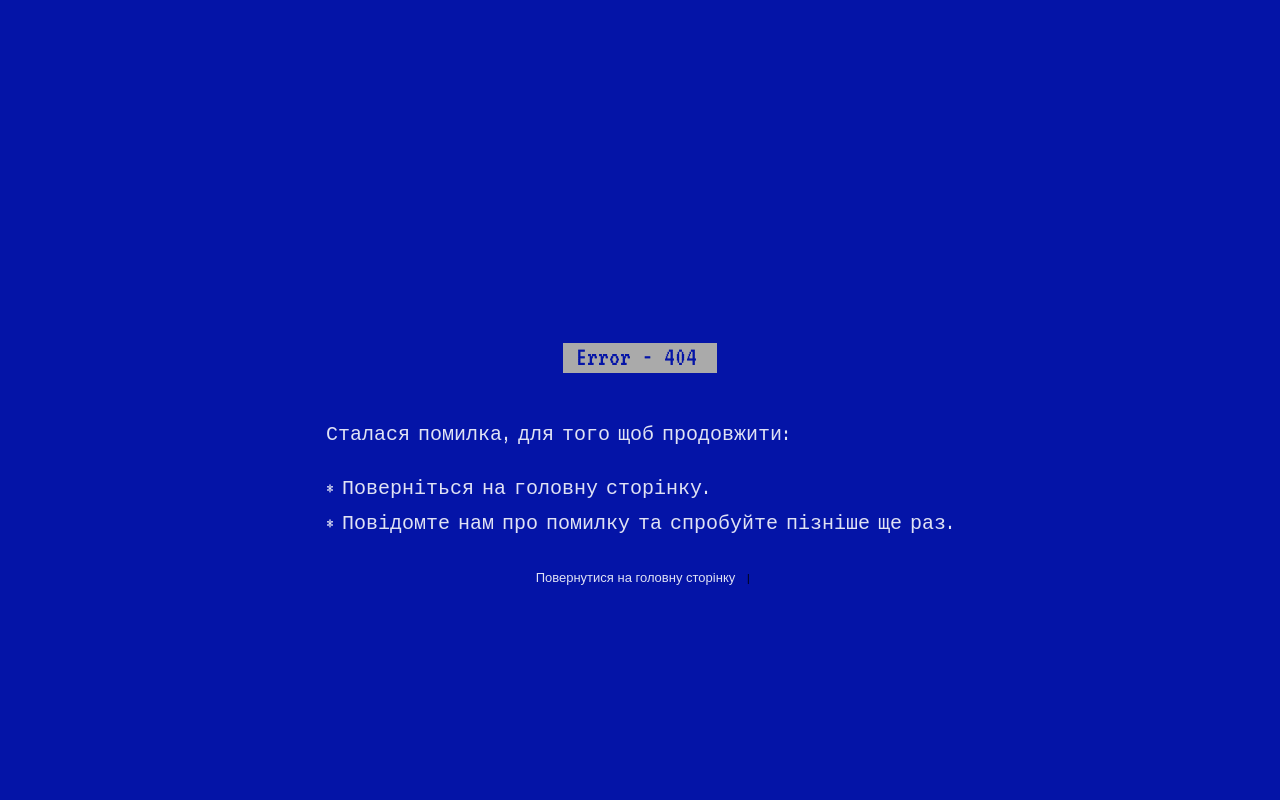
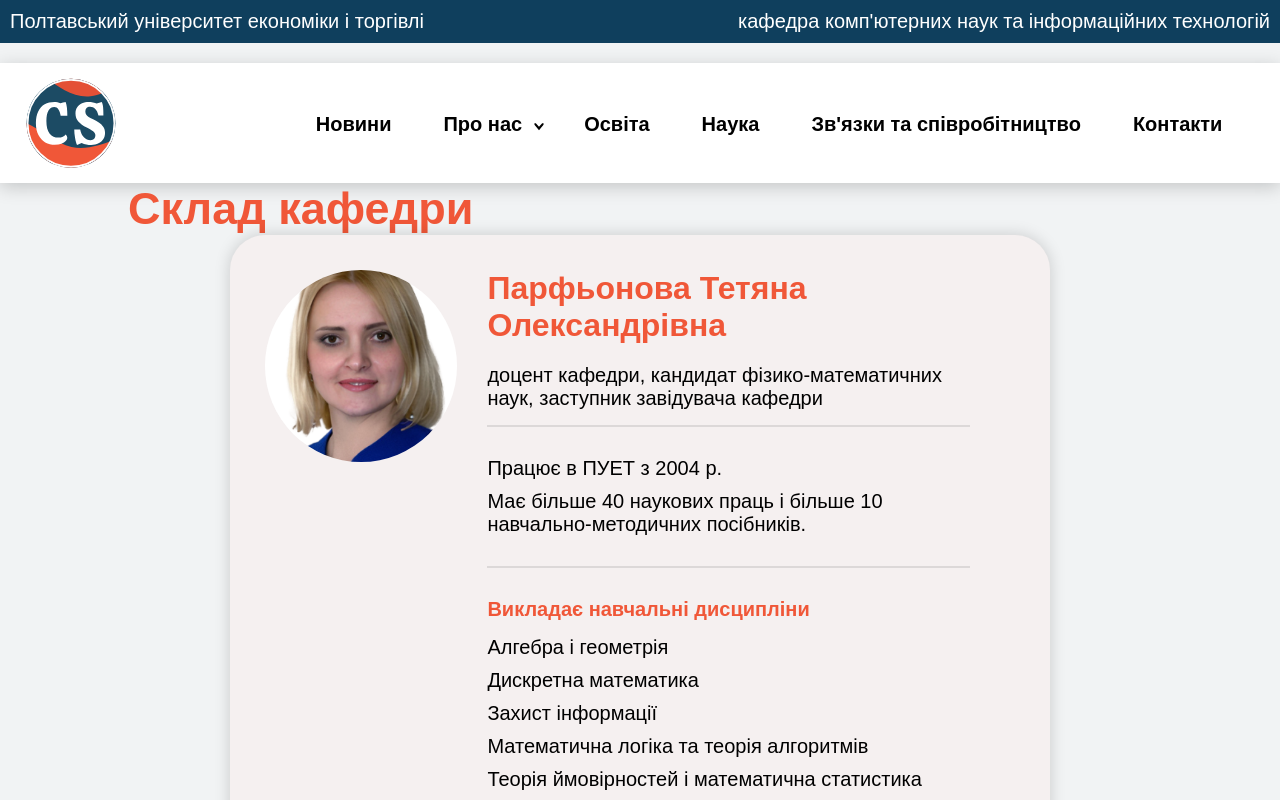
Before and after one commit to vlad-blip/mathmodel, a Next.js app: page /department_staff in a window 1280 px wide. Before the commit this address had no page. Shown: the top 800 px of the page. Built offline with nearby package versions, Linux system fonts and the light colour scheme.

Commit message:
New page for department staff

```diff
--- /dev/null
+++ b/pages/department_staff.tsx
@@ -0,0 +1,20 @@
+import staffData from "@/data/staff.json";
+
+import StaffLargeList from "@/components/DepartmentStaff/StaffLargeList";
+
+import styles from "@/styles/Department_staff.module.scss";
+
+export default function DepartmentStaff() {
+  return (
+    <main className="main">
+      <div className={`container`}>
+        <h1 className="h-1 page-heading">Склад кафедри</h1>
+        <StaffLargeList data={staffData.current} />
+        <h1 className={`${styles.honorable_heading} h-1`}>
+          Почесні працівники кафедри
+        </h1>
+        <StaffLargeList data={staffData.honorable} />
+      </div>
+    </main>
+  );
+}
```
